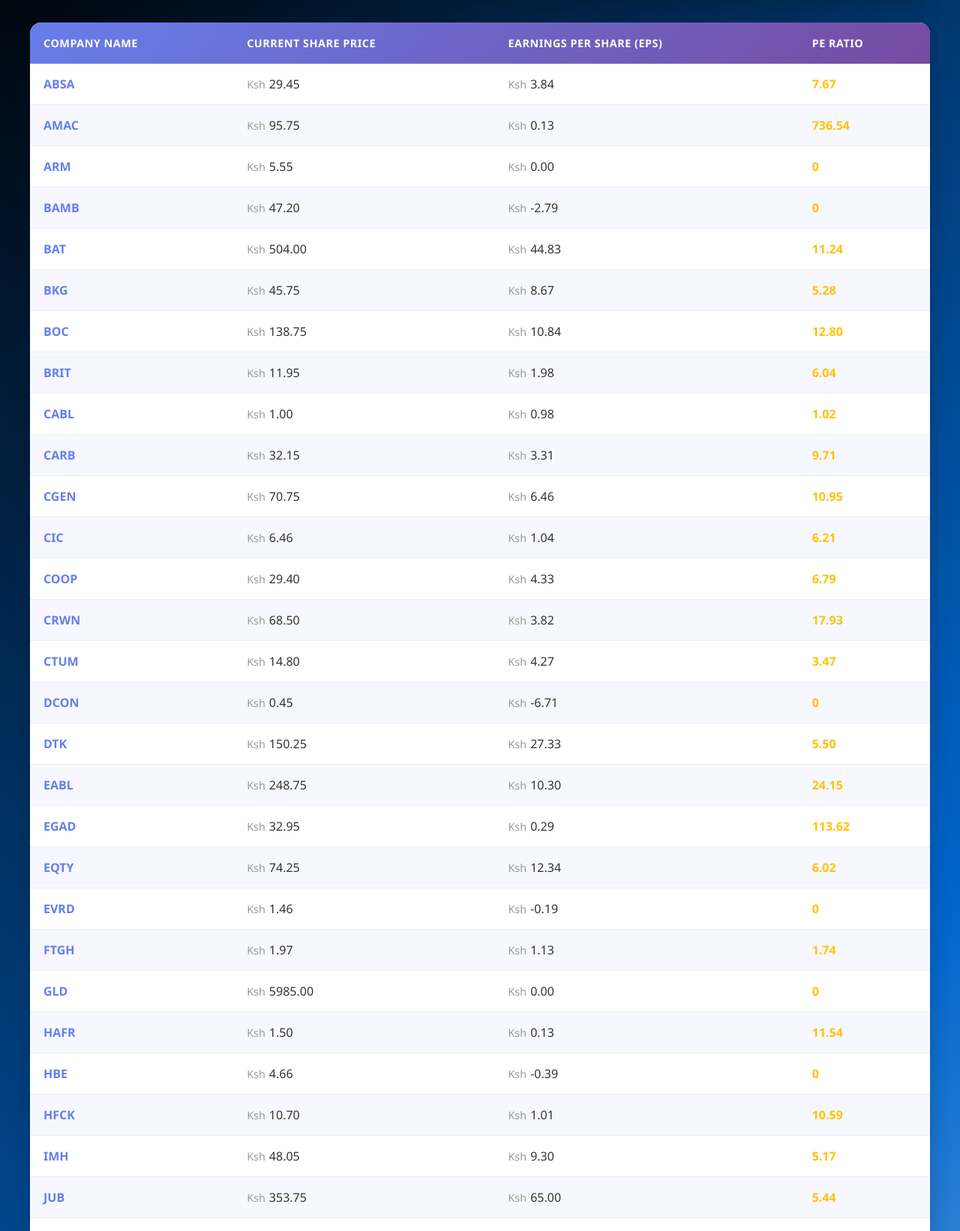
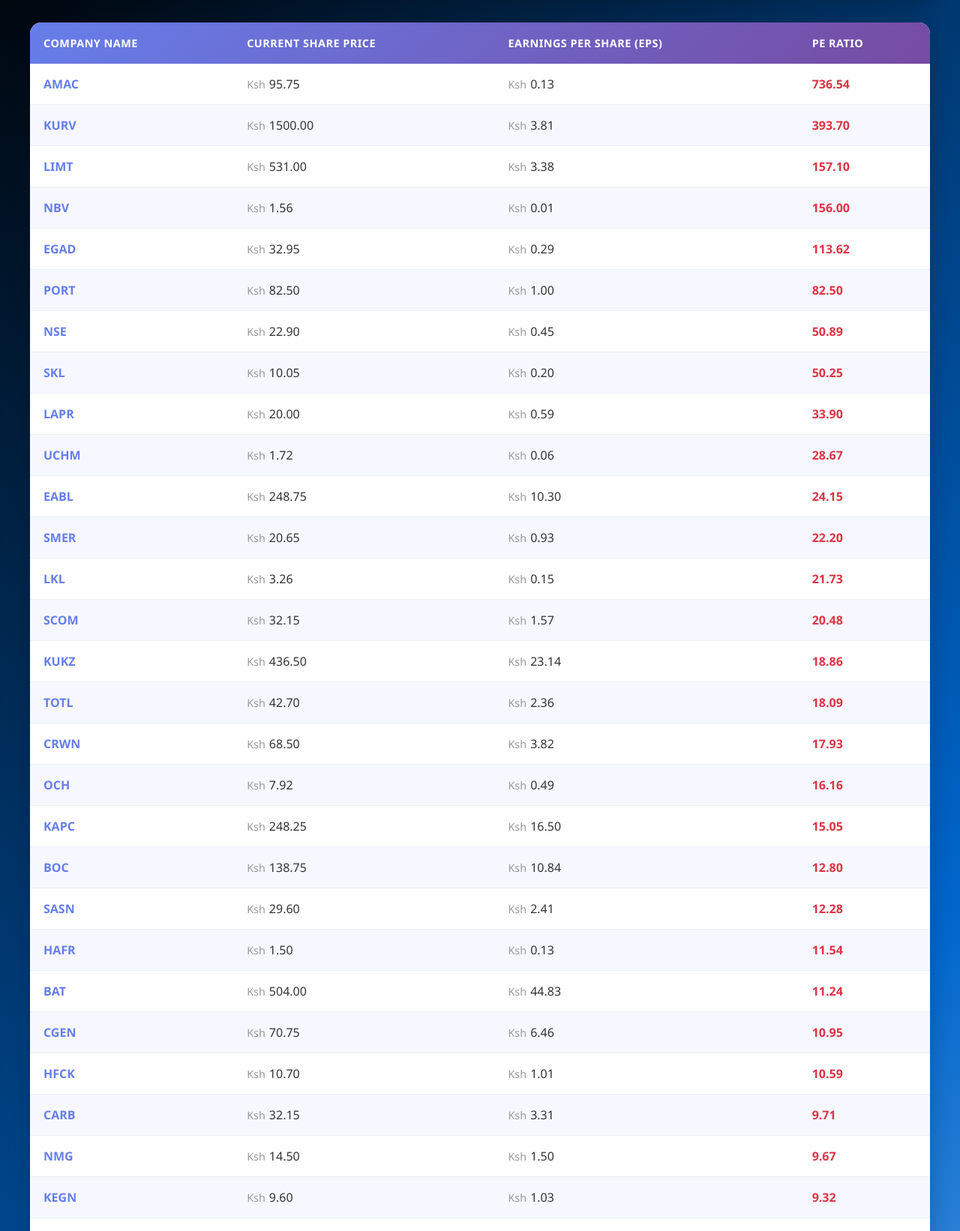
Before and after one commit to cliomaxin/NSE_Companies_Evaluations, a Django app: page / in a window 1280 px wide. Shown: the part 189-1831 px from the top of the page at 75% size. Run offline with Django 3.2, Linux system fonts and the light colour scheme; data comes from the database, SQL or seed files in the repository.

Commit message:
data on the html sorted according to the PE(price per earning) ratio in descending order

```diff
--- a/PERatios/views.py
+++ b/PERatios/views.py
@@ -11,7 +11,6 @@ from django.contrib.auth.decorators import login_required
 def index(request):
     pe_data = PE_Data.objects.all()
 
-    # Calculate PE Ratio for each company
     data_with_ratio = []
     for item in pe_data:
         if item.earnings_per_share and item.earnings_per_share > 0:
@@ -26,8 +25,10 @@ def index(request):
             'pe_ratio': pe_ratio
         })
 
+    # Sort by PE ratio in descending order
+    data_with_ratio = sorted(data_with_ratio, key=lambda x: x['pe_ratio'], reverse=True)
+
     context = {
         'pe_data': data_with_ratio,
     }
-    # The render function takes the request, the template name, and an optional dictionary (context)
     return render(request, 'peratios.html', context)
--- a/Templates/peratios.html
+++ b/Templates/peratios.html
@@ -255,7 +255,7 @@
                             <td class="company-name">{{ item.company_name }}</td>
                             <td class="price-cell"><span class="currency">Ksh</span>{{ item.current_share_price }}</td>
                             <td class="eps-cell"><span class="currency">Ksh</span>{{ item.earnings_per_share }}</td>
-                            <td class="pe-ratio-cell pe-medium">{{ item.pe_ratio }}</td>
+                            <td class="pe-ratio-cell pe-high">{{ item.pe_ratio }}</td>
                         </tr>
                         {% endfor %}
                     </tbody>
```
